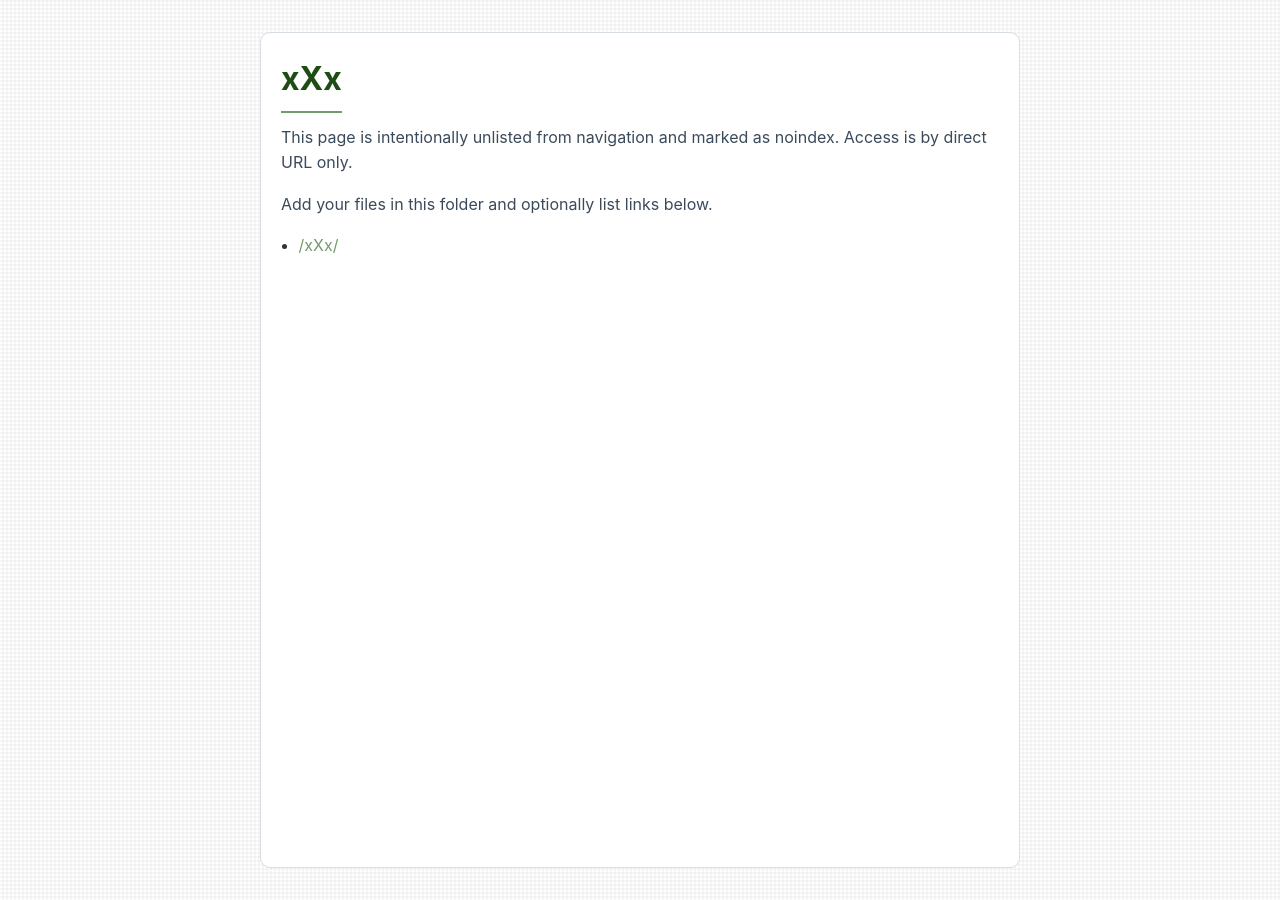
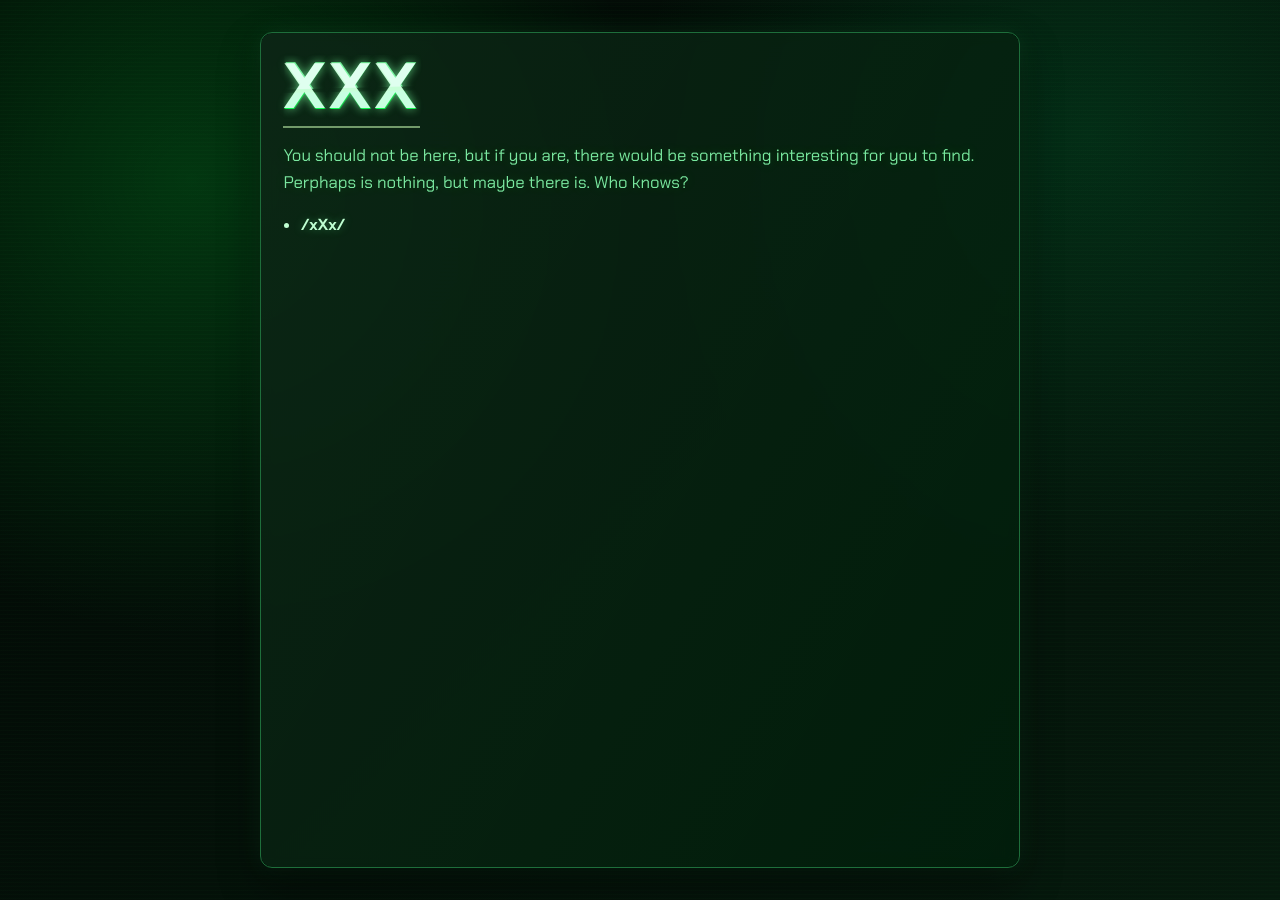
Before and after one commit to neuroptim/neuroptim.github.io, a Jekyll site: the page spk/index.html, which Jekyll copies as it is, in a window 1280 px wide. Built offline with Jekyll 4.4.1, drawn with Linux system fonts in a browser that asks for light colours.

Commit message:
enhance styling and layout of the xXx page with new CSS variables and animations

```diff
--- a/spk/index.html
+++ b/spk/index.html
@@ -7,46 +7,211 @@
   <meta name="robots" content="noindex, nofollow, noarchive">
   <meta name="googlebot" content="noindex, nofollow, noarchive">
   <link rel="stylesheet" href="/assets/css/main.css">
+  <link rel="preconnect" href="https://fonts.googleapis.com">
+  <link rel="preconnect" href="https://fonts.gstatic.com" crossorigin>
+  <link href="https://fonts.googleapis.com/css2?family=Chakra+Petch:wght@400;600;700&display=swap" rel="stylesheet">
   <style>
+    :root {
+      color-scheme: dark;
+      --bg-1: #020704;
+      --bg-2: #06190d;
+      --ink: #c8ffd8;
+      --muted: #7de6a2;
+      --line: #1e6e3b;
+      --accent-cyan: #72ff9c;
+      --accent-red: #00ff41;
+    }
+
     body {
       margin: 0;
+      min-height: 100vh;
       padding: 2rem 1rem;
+      font-family: "Chakra Petch", "Segoe UI", sans-serif;
+      background:
+        radial-gradient(circle at 15% 20%, rgba(0, 255, 65, 0.18), transparent 35%),
+        radial-gradient(circle at 85% 15%, rgba(0, 190, 90, 0.16), transparent 34%),
+        linear-gradient(135deg, var(--bg-1), var(--bg-2));
+      color: var(--ink);
+      position: relative;
+      overflow-x: hidden;
+    }
+
+    body::before {
+      content: "";
+      position: fixed;
+      inset: 0;
+      pointer-events: none;
+      background: repeating-linear-gradient(
+        to bottom,
+        rgba(95, 255, 144, 0.06) 0,
+        rgba(95, 255, 144, 0.06) 1px,
+        transparent 1px,
+        transparent 4px
+      );
+      animation: drift 11s linear infinite;
+      opacity: 0.55;
     }
 
     .xfiles-wrap {
       max-width: 760px;
       margin: 0 auto;
-      padding: 1.25rem;
-      border: 1px solid #d7dde3;
-      border-radius: 10px;
-      background: #ffffff;
+      padding: 1.4rem;
+      border: 1px solid var(--line);
+      border-radius: 12px;
+      background: rgba(2, 12, 7, 0.82);
+      backdrop-filter: blur(6px);
+      box-shadow: 0 18px 40px rgba(0, 0, 0, 0.45), 0 0 24px rgba(30, 110, 59, 0.25);
+      position: relative;
+    }
+
+    .xfiles-wrap::before {
+      content: "";
+      position: absolute;
+      inset: 0;
+      border-radius: 12px;
+      pointer-events: none;
+      background: linear-gradient(120deg, rgba(114, 255, 156, 0.09), rgba(0, 255, 65, 0.07));
     }
 
     .xfiles-title {
       margin-top: 0;
-      margin-bottom: 0.75rem;
+      margin-bottom: 0.9rem;
+      text-align: center;
+      letter-spacing: 0.06em;
+      text-transform: uppercase;
+      font-size: clamp(2rem, 8vw, 4rem);
+      line-height: 1;
+      position: relative;
+      color: var(--ink);
+      text-shadow: 0 0 10px rgba(114, 255, 156, 0.4);
+    }
+
+    .glitch {
+      isolation: isolate;
+      animation: text-shift 4s steps(1, end) infinite;
+    }
+
+    .glitch::before,
+    .glitch::after {
+      content: attr(data-text);
+      position: absolute;
+      inset: 0;
+      pointer-events: none;
+      mix-blend-mode: screen;
+      opacity: 0.95;
+    }
+
+    .glitch::before {
+      color: var(--accent-cyan);
+      transform: translate(-2px, 0);
+      clip-path: polygon(0 2%, 100% 0, 100% 45%, 0 50%);
+      animation: glitch-a 2.1s steps(2, end) infinite;
+    }
+
+    .glitch::after {
+      color: var(--accent-red);
+      transform: translate(2px, 0);
+      clip-path: polygon(0 52%, 100% 48%, 100% 100%, 0 100%);
+      animation: glitch-b 1.7s steps(2, end) infinite;
     }
 
     .xfiles-note {
       margin-bottom: 1rem;
-      color: #3b4a5a;
+      color: var(--muted);
+      line-height: 1.6;
+      font-size: 1.05rem;
+      text-shadow: 0 0 12px rgba(0, 255, 65, 0.2);
     }
 
     .xfiles-list {
       margin: 0;
       padding-left: 1.1rem;
     }
+
+    .xfiles-list a {
+      color: var(--ink);
+      text-decoration-color: var(--accent-cyan);
+      text-underline-offset: 3px;
+      font-weight: 700;
+      text-shadow: 0 0 8px rgba(114, 255, 156, 0.35);
+    }
+
+    .xfiles-list a:hover {
+      color: #e5ffed;
+      text-decoration-color: var(--accent-red);
+    }
+
+    @keyframes glitch-a {
+      0%,
+      12%,
+      100% {
+        transform: translate(-2px, 0);
+      }
+      13% {
+        transform: translate(-6px, 1px);
+      }
+      14% {
+        transform: translate(1px, -1px);
+      }
+    }
+
+    @keyframes glitch-b {
+      0%,
+      9%,
+      100% {
+        transform: translate(2px, 0);
+      }
+      10% {
+        transform: translate(5px, -1px);
+      }
+      11% {
+        transform: translate(-1px, 2px);
+      }
+    }
+
+    @keyframes text-shift {
+      0%,
+      94%,
+      100% {
+        transform: translate(0);
+      }
+      95% {
+        transform: translate(1px, 0);
+      }
+      96% {
+        transform: translate(-1px, 0);
+      }
+    }
+
+    @keyframes drift {
+      0% {
+        transform: translateY(0);
+      }
+      100% {
+        transform: translateY(4px);
+      }
+    }
+
+    @media (max-width: 560px) {
+      body {
+        padding: 1.2rem 0.8rem;
+      }
+
+      .xfiles-wrap {
+        padding: 1rem;
+      }
+
+      .xfiles-note {
+        font-size: 0.98rem;
+      }
+    }
   </style>
 </head>
 <body>
   <main class="xfiles-wrap">
-    <h1 class="xfiles-title">xXx</h1>
+    <h1 class="xfiles-title glitch" data-text="xXx">xXx</h1>
     <p class="xfiles-note">
-      This page is intentionally unlisted from navigation and marked as noindex.
-      Access is by direct URL only.
-    </p>
-    <p class="xfiles-note">
-      Add your files in this folder and optionally list links below.
+      You should not be here, but if you are, there would be something interesting for you to find. Perphaps is nothing, but maybe there is. Who knows?
     </p>
 
     <ul class="xfiles-list">
```
